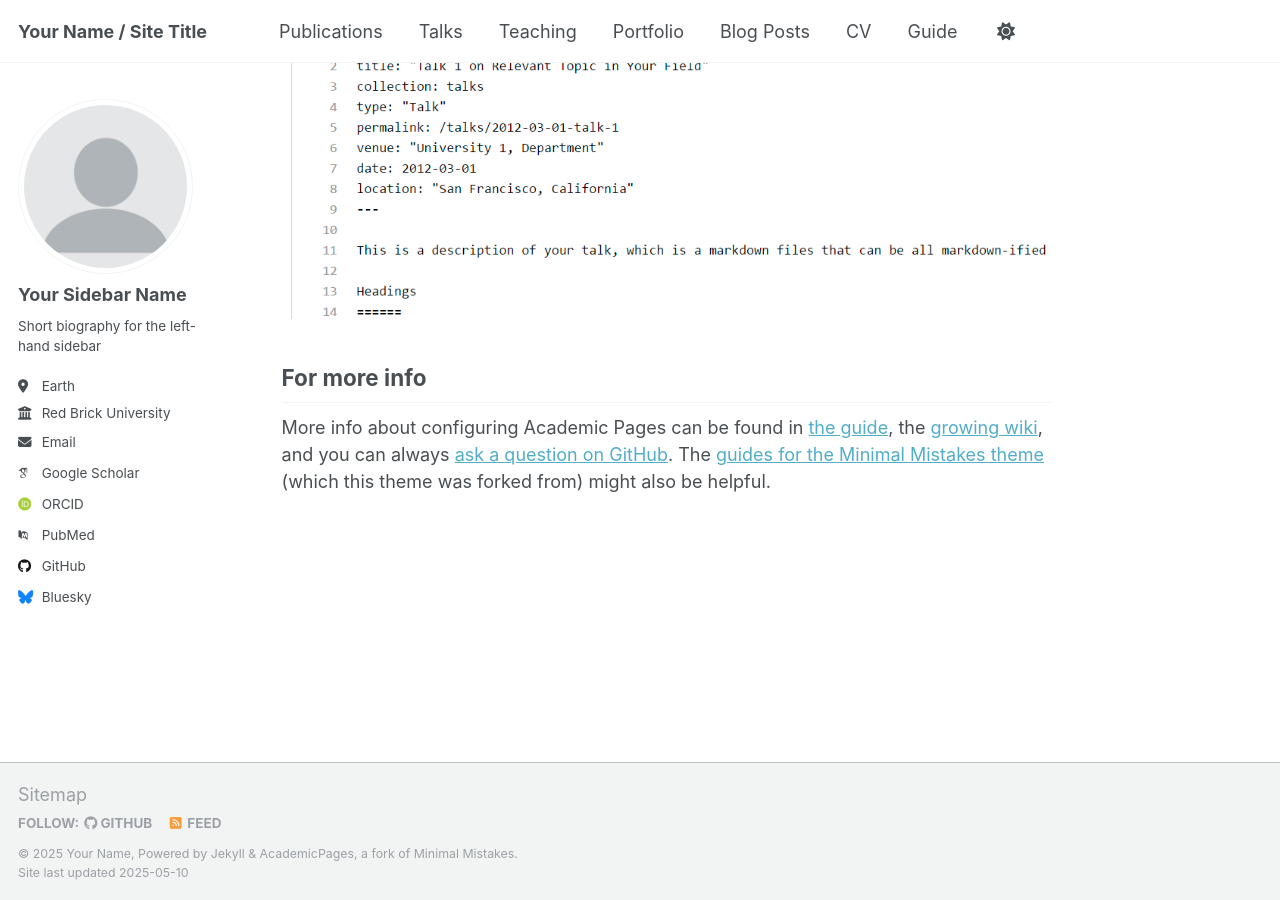
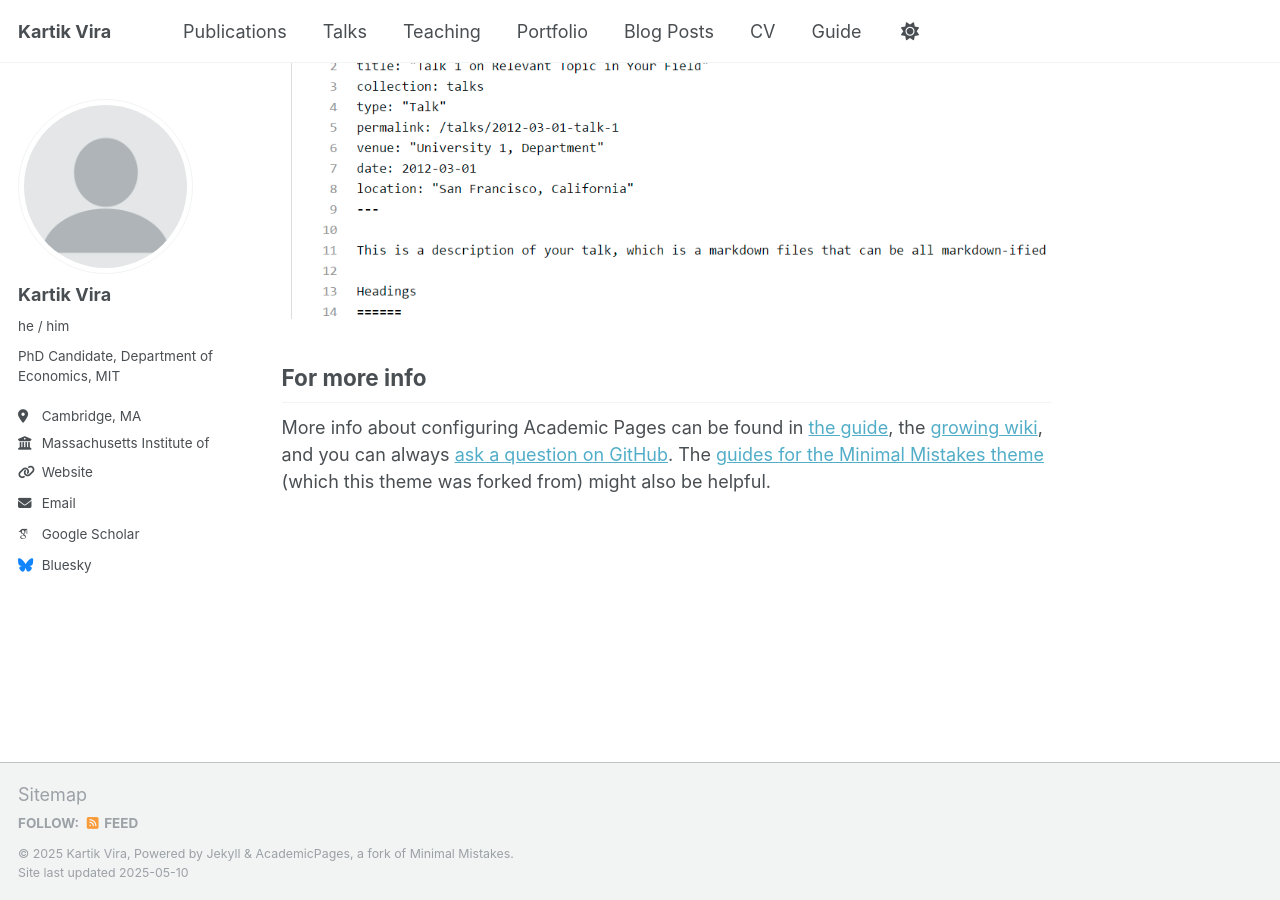
Before and after one commit to kvira/kvira.github.io, a Jekyll site: the page built from _pages/about.md, in a window 1280 px wide and 900 px high, scrolled down 2636 px. Built offline with Jekyll 4.4.1, drawn with Linux system fonts in a browser that asks for light colours; some web fonts are replaced.

Commit message:
Update _config.yml

```diff
--- a/_config.yml
+++ b/_config.yml
@@ -9,13 +9,13 @@
 # Basic Site Settings
 locale                   : "en-US"
 site_theme               : "default"
-title                    : "Your Name / Site Title"
+title                    : "Kartik Vira"
 title_separator          : "-"
-name                     : &name "Your Name"
+name                     : &name "Kartik Vira"
 description              : &description "personal description"
-url                      : https://academicpages.github.io # the base hostname & protocol for your site e.g. "https://[your GitHub username].github.io" or if you already have some other page hosted on Github then use "https://[your GitHub username].github.io/[Your Repo Name]"
+url                      : https://kvira.github.io # the base hostname & protocol for your site e.g. "https://[your GitHub username].github.io" or if you already have some other page hosted on Github then use "https://[your GitHub username].github.io/[Your Repo Name]"
 baseurl                  : "" # the subpath of your site, e.g. "/blog"
-repository               : "academicpages/academicpages.github.io"
+repository               : "kvira/kvira/github.io"
 
 # Site Author - The following control what appear as part of the author content on the side bar.
 #               If a field is blank the icon and link will not appear, otherwise it will be shown.
@@ -23,22 +23,22 @@ repository               : "academicpages/academicpages.github.io"
 author:
   # Biographic information
   avatar           : "profile.png"
-  name             : "Your Sidebar Name"
-  pronouns         : # example: "she/her"
-  bio              : "Short biography for the left-hand sidebar"
-  location         : "Earth"
-  employer         : "Red Brick University"
-  uri              : # URL
-  email            : "none@example.org"
+  name             : "Kartik Vira"
+  pronouns         : "he / him"
+  bio              : "PhD Candidate, Department of Economics, MIT"
+  location         : "Cambridge, MA"
+  employer         : "Massachusetts Institute of Technology"
+  uri              : "https://economics.mit.edu/people/phd-students/kartikeya-vira"
+  email            : "kvira@mit.edu"
 
   # Academic websites
   academia         : # URL
   arxiv            : # URL - Update with the correct link to your profile
-  googlescholar    : "https://scholar.google.com/citations?user=PS_CX0AAAAAJ"
+  googlescholar    : "https://scholar.google.co.uk/citations?user=I0Y3JQkAAAAJ"
   impactstory      : # URL
-  orcid            : "http://orcid.org/yourorcidurl"
+  orcid            : # URL
   semantic         : # URL
-  pubmed           : "https://www.ncbi.nlm.nih.gov/pubmed/?term=john+snow"
+  pubmed           : # URL
   researchgate     : # URL
   scopus           : # URL
 
@@ -46,12 +46,12 @@ author:
   bitbucket        : # Username - Update with your username on the site
   codepen          : # Username
   dribbble         : # Username
-  github           : "academicpages"
+  github           : # "academicpages"
   kaggle           : # Username
   stackoverflow    : # User number or user number and name (i.e., use "1" or "1/jeff-atwood")
 
   # Social media
-  bluesky          : "bsky.app" # Replace this with you Bluesky username
+  bluesky          : "kartikvira.bsky.social" # Replace this with you Bluesky username
   facebook         : # Username
   flickr           : # Username
   foursquare       : # Username
```
